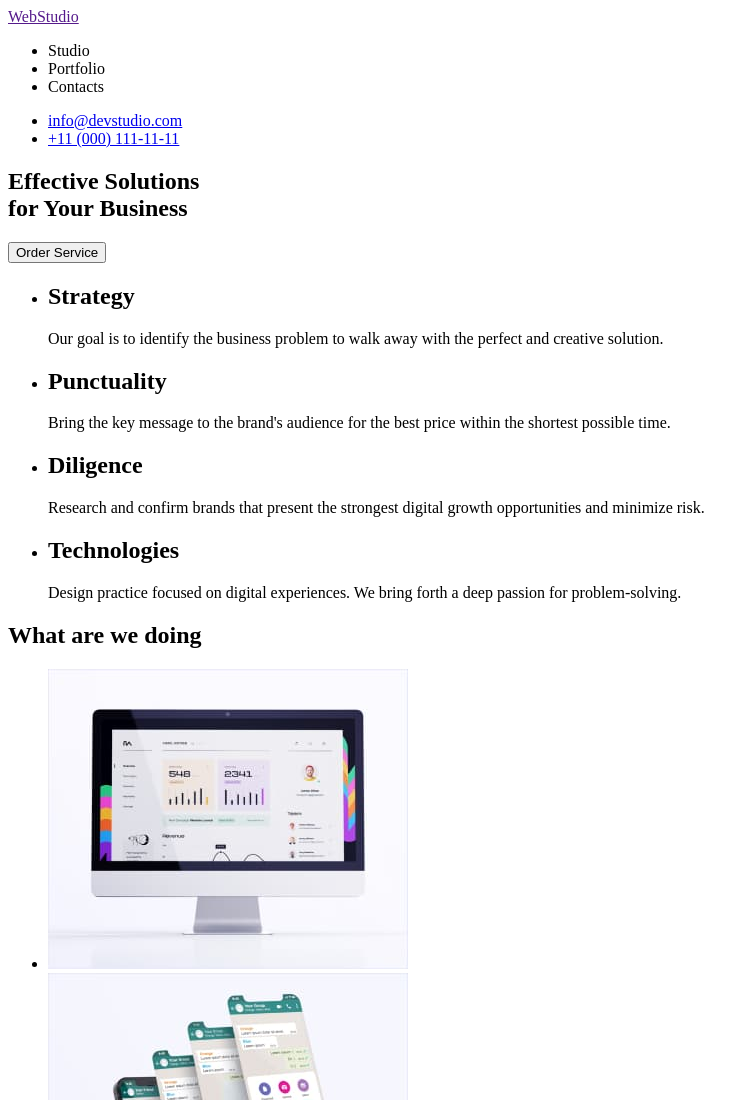
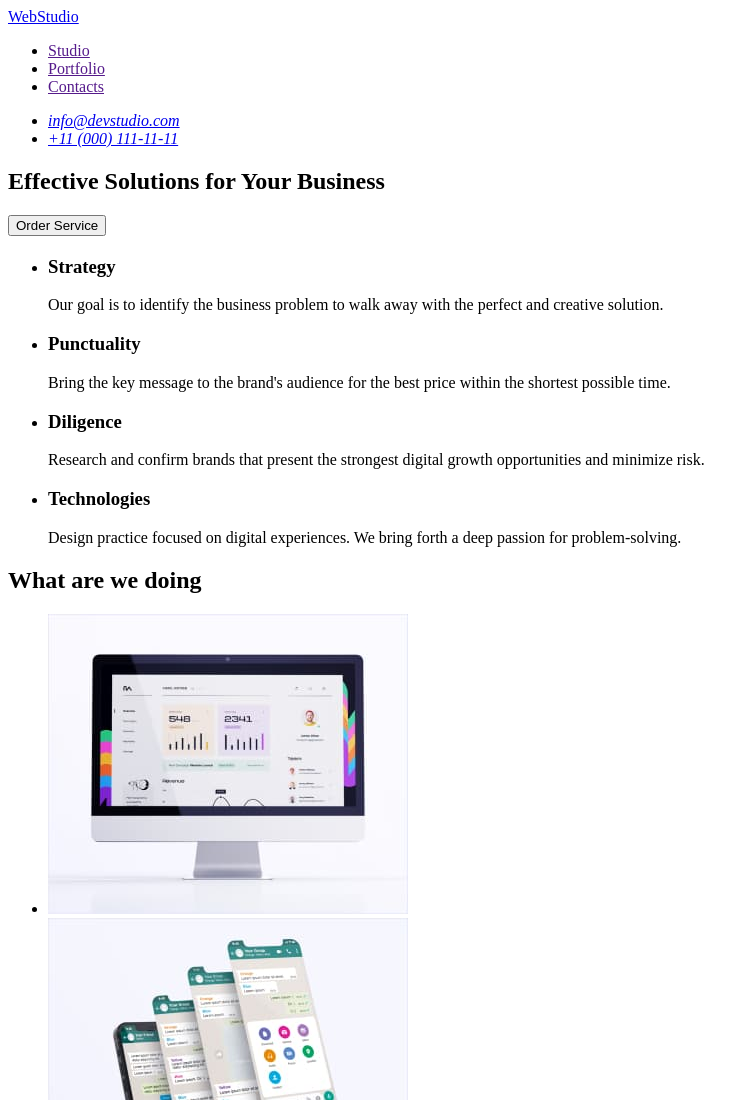
Before and after one commit to Jinjerana/goit-markup-hw-01, a plain HTML site: page index.html in a window 1280 px wide. Shown: the top 1100 px of the page, without its empty margins (0-754 px from the left). Drawn offline with Linux system fonts and the light colour scheme.

Commit message:
HW 1 Updated

```diff
--- a/index.html
+++ b/index.html
@@ -8,23 +8,21 @@
   </head>
   <body>
     <header>
-      <a href=""> WebStudio </a>
       <nav>
+        <a href="./index.html"> WebStudio </a>
         <ul>
           <li>
-            Studio
-            <a href=""></a>
+            <a href="">Studio</a>
           </li>
           <li>
-            Portfolio
-            <a href=""></a>
+            <a href="">Portfolio</a>
           </li>
           <li>
-            Contacts
-            <a href=""></a>
+            <a href="">Contacts</a>
           </li>
         </ul>
       </nav>
+      <address>
         <ul>
           <li>
             <a href="mailto:info@devstudio.com">info@devstudio.com</a>
@@ -33,40 +31,39 @@
             <a href="tel:+110001111111">+11 (000) 111-11-11</a>
           </li>
         </ul>
+      </address>
     </header>
     <main>
       <section>
-        <h1>
-          Effective Solutions <br />
-          for Your Business
-        </h1>
+        <h1>Effective Solutions for Your Business</h1>
         <button type="button">Order Service</button>
       </section>
       <section>
         <ul>
+          <h2></h2>
           <li>
-            <h2>Strategy</h2>
+            <h3>Strategy</h3>
             <p>
               Our goal is to identify the business problem to walk away with the
               perfect and creative solution.
             </p>
           </li>
           <li>
-            <h2>Punctuality</h2>
+            <h3>Punctuality</h3>
             <p>
               Bring the key message to the brand's audience for the best price
               within the shortest possible time.
             </p>
           </li>
           <li>
-            <h2>Diligence</h2>
+            <h3>Diligence</h3>
             <p>
               Research and confirm brands that present the strongest digital
               growth opportunities and minimize risk.
             </p>
           </li>
           <li>
-            <h2>Technologies</h2>
+            <h3>Technologies</h3>
             <p>
               Design practice focused on digital experiences. We bring forth a
               deep passion for problem-solving.
@@ -145,7 +142,7 @@
       </section>
     </main>
     <footer>
-      <a href="">WebStudio</a>
+      <a href="./index.html">WebStudio</a>
       <p>
         Increase the flow of customers and sales for your business with digital
         marketing & growth solutions.
```
Lines whose indentation alone changed are shown as unchanged.
